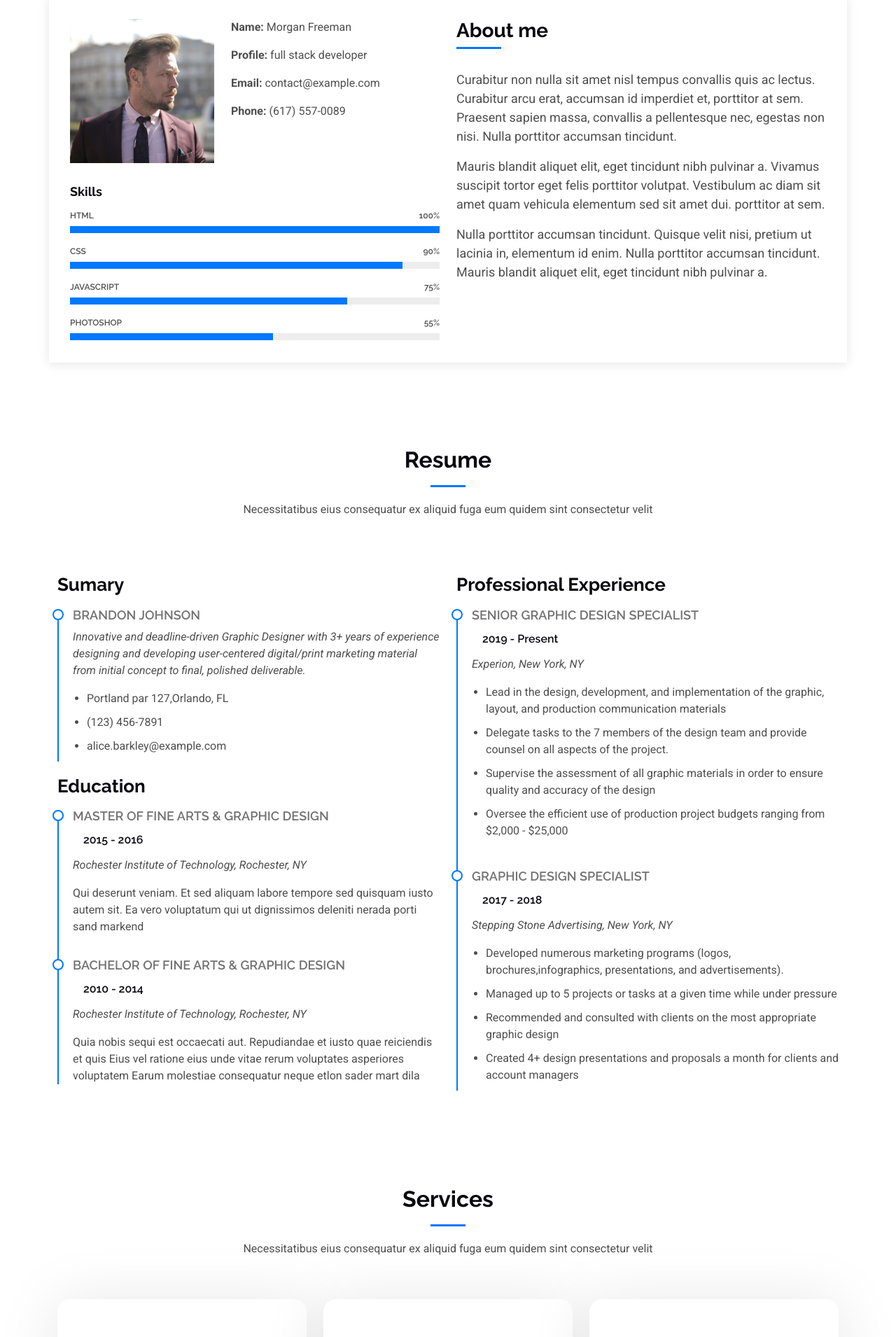
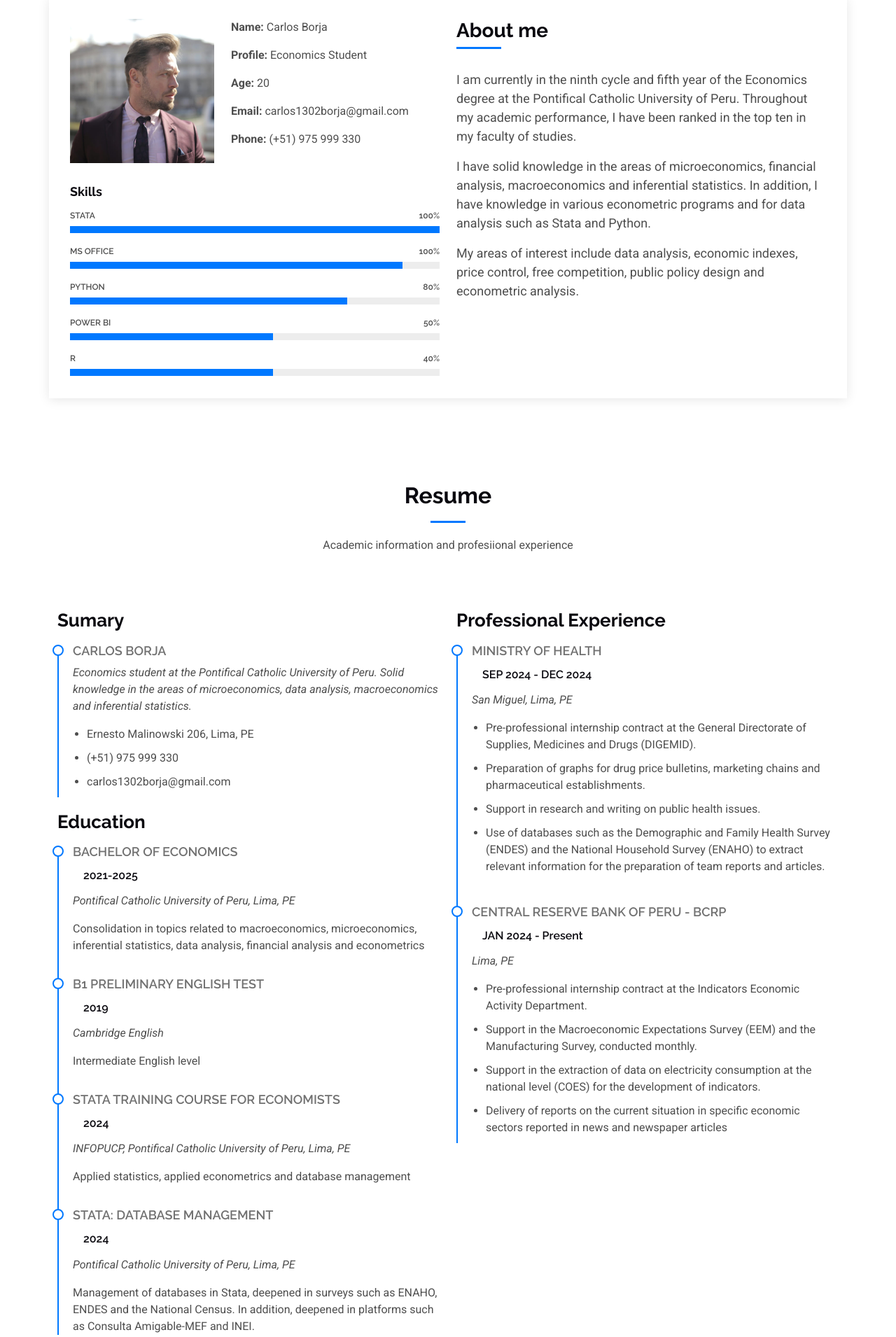
Before and after one commit to carlosborja13/Portafolio_CV, a plain HTML site: page index.html in a window 1280 px wide. Shown: the part 864-2774 px from the top of the page at 70% size. Drawn offline with Linux system fonts and the light colour scheme.

Commit message:
Update index.html

```diff
--- a/index.html
+++ b/index.html
@@ -4,7 +4,7 @@
 <head>
   <meta charset="utf-8">
   <meta content="width=device-width, initial-scale=1.0" name="viewport">
-  <title>Index - DevFolio Bootstrap Template</title>
+  <title>Carlos Borja</title>
   <meta name="description" content="">
   <meta name="keywords" content="">
 
@@ -86,8 +86,8 @@
       <img src="assets/img/hero-img.jpg" alt="" data-aos="fade-in">
 
       <div class="container d-flex flex-column align-items-center justify-content-center text-center" data-aos="fade-up" data-aos-delay="100">
-        <h2>I am Morgan Freeman</h2>
-        <p><span class="typed" data-typed-items="Designer, Developer, Freelancer, Photographer"></span></p>
+        <h2>I am Carlos Borja</h2>
+        <p><span class="typed" data-typed-items="Economics student"></span></p>
       </div>
 
     </section><!-- /Hero Section -->
@@ -105,10 +105,11 @@
                 <img src="assets/img/profile-img.jpg" class="img-fluid" alt="">
               </div>
               <div class="col-lg-7 about-info">
-                <p><strong>Name: </strong> <span>Morgan Freeman</span></p>
-                <p><strong>Profile: </strong> <span>full stack developer</span></p>
-                <p><strong>Email: </strong> <span>contact@example.com</span></p>
-                <p><strong>Phone: </strong> <span>(617) 557-0089</span></p>
+                <p><strong>Name: </strong> <span>Carlos Borja</span></p>
+                <p><strong>Profile: </strong> <span>Economics Student</span></p>
+                <p><strong>Age: </strong> <span>20</span></p>
+                <p><strong>Email: </strong> <span>carlos1302borja@gmail.com</span></p>
+                <p><strong>Phone: </strong> <span>(+51) 975 999 330</span></p>
               </div>
             </div>
 
@@ -117,28 +118,35 @@
               <h5>Skills</h5>
 
               <div class="progress">
-                <span class="skill"><span>HTML</span> <i class="val">100%</i></span>
+                <span class="skill"><span>STATA</span> <i class="val">100%</i></span>
                 <div class="progress-bar-wrap">
                   <div class="progress-bar" role="progressbar" aria-valuenow="100" aria-valuemin="0" aria-valuemax="100"></div>
                 </div>
               </div><!-- End Skills Item -->
 
               <div class="progress">
-                <span class="skill"><span>CSS</span> <i class="val">90%</i></span>
+                  <span class="skill"><span>MS OFFICE</span> <i class="val">100%</i></span>
                 <div class="progress-bar-wrap">
                   <div class="progress-bar" role="progressbar" aria-valuenow="90" aria-valuemin="0" aria-valuemax="100"></div>
                 </div>
               </div><!-- End Skills Item -->
 
               <div class="progress">
-                <span class="skill"><span>JavaScript</span> <i class="val">75%</i></span>
+                <span class="skill"><span>PYTHON</span> <i class="val">80%</i></span>
                 <div class="progress-bar-wrap">
                   <div class="progress-bar" role="progressbar" aria-valuenow="75" aria-valuemin="0" aria-valuemax="100"></div>
                 </div>
               </div><!-- End Skills Item -->
 
               <div class="progress">
-                <span class="skill"><span>Photoshop</span> <i class="val">55%</i></span>
+                <span class="skill"><span>POWER BI</span> <i class="val">50%</i></span>
+                <div class="progress-bar-wrap">
+                  <div class="progress-bar" role="progressbar" aria-valuenow="55" aria-valuemin="0" aria-valuemax="100"></div>
+                </div>
+              </div><!-- End Skills Item -->
+
+              <div class="progress">
+                <span class="skill"><span>R</span> <i class="val">40%</i></span>
                 <div class="progress-bar-wrap">
                   <div class="progress-bar" role="progressbar" aria-valuenow="55" aria-valuemin="0" aria-valuemax="100"></div>
                 </div>
@@ -151,20 +159,16 @@
             <div class="about-me">
               <h4>About me</h4>
               <p>
-                Curabitur non nulla sit amet nisl tempus convallis quis ac lectus. Curabitur arcu erat, accumsan id
-                imperdiet et, porttitor
-                at sem. Praesent sapien massa, convallis a pellentesque nec, egestas non nisi. Nulla
-                porttitor accumsan tincidunt.
+                I am currently in the ninth cycle and fifth year of the Economics degree at the Pontifical Catholic University of Peru.
+                Throughout my academic performance, I have been ranked in the top ten in my faculty of studies.
               </p>
               <p>
-                Mauris blandit aliquet elit, eget tincidunt nibh pulvinar a. Vivamus suscipit tortor eget felis
-                porttitor volutpat. Vestibulum
-                ac diam sit amet quam vehicula elementum sed sit amet dui. porttitor at sem.
+                I have solid knowledge in the areas of microeconomics, financial analysis, macroeconomics and inferential statistics.
+                In addition, I have knowledge in various econometric programs and for data analysis such as Stata and Python.
               </p>
               <p>
-                Nulla porttitor accumsan tincidunt. Quisque velit nisi, pretium ut lacinia in, elementum id enim.
-                Nulla porttitor accumsan
-                tincidunt. Mauris blandit aliquet elit, eget tincidunt nibh pulvinar a.
+                My areas of interest include data analysis, economic indexes, price control, free competition, public policy design
+                and econometric analysis.
               </p>
             </div>
           </div>
@@ -180,7 +184,7 @@
       <!-- Section Title -->
       <div class="container section-title" data-aos="fade-up">
         <h2>Resume</h2>
-        <p>Necessitatibus eius consequatur ex aliquid fuga eum quidem sint consectetur velit</p>
+        <p>Academic information and profesiional experience</p>
       </div><!-- End Section Title -->
 
       <div class="container">
@@ -191,57 +195,71 @@
             <h3 class="resume-title">Sumary</h3>
 
             <div class="resume-item pb-0">
-              <h4>Brandon Johnson</h4>
-              <p><em>Innovative and deadline-driven Graphic Designer with 3+ years of experience designing and developing user-centered digital/print marketing material from initial concept to final, polished deliverable.</em></p>
+              <h4>Carlos Borja</h4>
+              <p><em>Economics student at the Pontifical Catholic University of Peru. Solid knowledge in the areas of microeconomics, data analysis, macroeconomics and inferential statistics.</em></p>
               <ul>
-                <li>Portland par 127,Orlando, FL</li>
-                <li>(123) 456-7891</li>
-                <li>alice.barkley@example.com</li>
+                <li>Ernesto Malinowski 206, Lima, PE</li>
+                <li>(+51) 975 999 330</li>
+                <li>carlos1302borja@gmail.com</li>
               </ul>
-            </div><!-- Edn Resume Item -->
+            </div><!-- End Resume Item -->
 
             <h3 class="resume-title">Education</h3>
             <div class="resume-item">
-              <h4>Master of Fine Arts &amp; Graphic Design</h4>
-              <h5>2015 - 2016</h5>
-              <p><em>Rochester Institute of Technology, Rochester, NY</em></p>
-              <p>Qui deserunt veniam. Et sed aliquam labore tempore sed quisquam iusto autem sit. Ea vero voluptatum qui ut dignissimos deleniti nerada porti sand markend</p>
-            </div><!-- Edn Resume Item -->
+              <h4>Bachelor of Economics</h4>
+              <h5>2021-2025</h5>
+              <p><em>Pontifical Catholic University of Peru, Lima, PE</em></p>
+              <p>Consolidation in topics related to macroeconomics, microeconomics, inferential statistics, data analysis, financial analysis and econometrics</p>
+            </div><!-- End Resume Item -->
 
             <div class="resume-item">
-              <h4>Bachelor of Fine Arts &amp; Graphic Design</h4>
-              <h5>2010 - 2014</h5>
-              <p><em>Rochester Institute of Technology, Rochester, NY</em></p>
-              <p>Quia nobis sequi est occaecati aut. Repudiandae et iusto quae reiciendis et quis Eius vel ratione eius unde vitae rerum voluptates asperiores voluptatem Earum molestiae consequatur neque etlon sader mart dila</p>
-            </div><!-- Edn Resume Item -->
+              <h4>B1 Preliminary English Test</h4>
+              <h5>2019</h5>
+              <p><em>Cambridge English</em></p>
+              <p>Intermediate English level</p>
+            </div><!-- End Resume Item -->
+
+            <div class="resume-item">
+              <h4>Stata Training Course for Economists</h4>
+              <h5>2024</h5>
+              <p><em>INFOPUCP, Pontifical Catholic University of Peru, Lima, PE</em></p>
+              <p>Applied statistics, applied econometrics and database management</p>
+            </div><!-- End Resume Item -->
+
+            <div class="resume-item">
+              <h4>Stata: Database Management</h4>
+              <h5>2024</h5>
+              <p><em>Pontifical Catholic University of Peru, Lima, PE</em></p>
+              <p>Management of databases in Stata, deepened in surveys such as ENAHO, ENDES and the National Census. In addition, deepened in platforms such as Consulta Amigable-MEF and INEI.</p>
+            </div><!-- End Resume Item -->
 
           </div>
 
           <div class="col-lg-6" data-aos="fade-up" data-aos-delay="200">
             <h3 class="resume-title">Professional Experience</h3>
             <div class="resume-item">
-              <h4>Senior graphic design specialist</h4>
-              <h5>2019 - Present</h5>
-              <p><em>Experion, New York, NY </em></p>
+              <h4>Ministry of Health</h4>
+              <h5>SEP 2024 - DEC 2024</h5>
+              <p><em>San Miguel, Lima, PE</em></p>
               <ul>
-                <li>Lead in the design, development, and implementation of the graphic, layout, and production communication materials</li>
-                <li>Delegate tasks to the 7 members of the design team and provide counsel on all aspects of the project. </li>
-                <li>Supervise the assessment of all graphic materials in order to ensure quality and accuracy of the design</li>
-                <li>Oversee the efficient use of production project budgets ranging from $2,000 - $25,000</li>
+                <li>Pre-professional internship contract at the General Directorate of Supplies, Medicines and Drugs (DIGEMID).</li>
+                <li>Preparation of graphs for drug price bulletins, marketing chains and pharmaceutical establishments.</li>
+                <li>Support in research and writing on public health issues.</li>
+                <li>Use of databases such as the Demographic and Family Health Survey (ENDES) and the National Household Survey (ENAHO) to extract relevant information for the preparation of team reports and articles.</li>
               </ul>
-            </div><!-- Edn Resume Item -->
+            </div><!-- End Resume Item -->
 
             <div class="resume-item">
-              <h4>Graphic design specialist</h4>
-              <h5>2017 - 2018</h5>
-              <p><em>Stepping Stone Advertising, New York, NY</em></p>
+              <h4>Central Reserve Bank of Peru - BCRP</h4>
+              <h5>JAN 2024 - Present</h5>
+              <p><em>Lima, PE</em></p>
               <ul>
-                <li>Developed numerous marketing programs (logos, brochures,infographics, presentations, and advertisements).</li>
-                <li>Managed up to 5 projects or tasks at a given time while under pressure</li>
-                <li>Recommended and consulted with clients on the most appropriate graphic design</li>
-                <li>Created 4+ design presentations and proposals a month for clients and account managers</li>
+                <li>Pre-professional internship contract at the Indicators Economic Activity Department.</li>
+                <li>Support in the Macroeconomic Expectations Survey (EEM) and the Manufacturing Survey, conducted monthly.</li>
+                <li>Support in the extraction of data on electricity consumption at the national level (COES) for the development of indicators.</li>
+                <li>Delivery of reports on the current situation in specific economic sectors reported in news and newspaper articles</li>
               </ul>
-            </div><!-- Edn Resume Item -->
+            </div><!-- End Resume Item -->
 
           </div>
 
```
